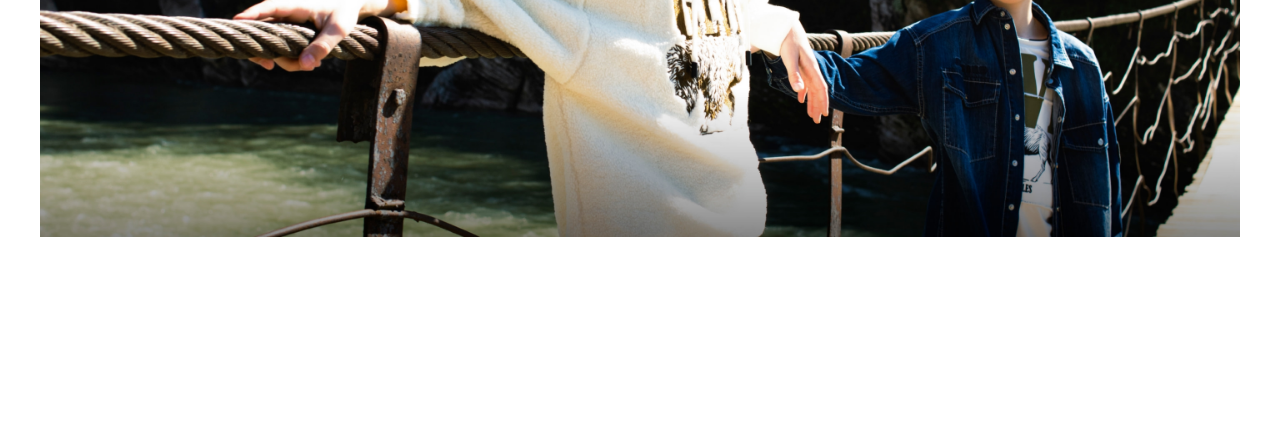
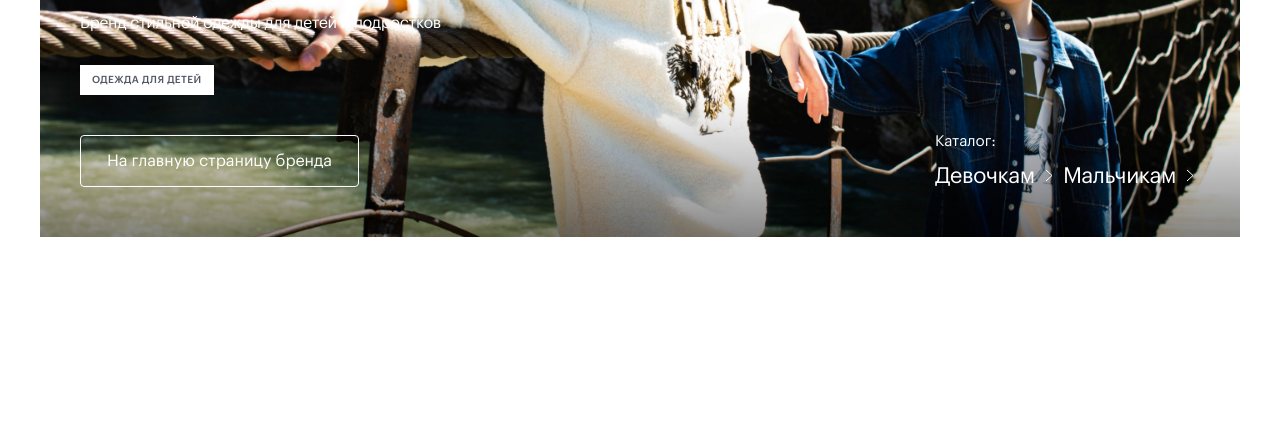
Before and after one commit to serge-mur/glvr-main, a plain HTML site: page index.html in a window 1280 px wide. Shown: the part 366-800 px from the top of the page. Drawn offline with Linux system fonts and the light colour scheme.

Commit message:
add content structure

```diff
--- a/css/style.css
+++ b/css/style.css
@@ -40,10 +40,66 @@ body {
 }
 .slide-content__wrapper {
     position: absolute;
-    top: 0;
-    left: 0;
-    right: 0;
-    bottom: 0;
+    /* top: 0; */
+    left: 40px;
+    right: 40px;
+    bottom: 50px;
+    display: flex;
+    justify-content: space-between;
+    align-items: flex-end;
+}
+.slide-content__logo {
+    display: block;
+    margin-bottom: 32px;
+}
+.slide-content__description {
+    color: #FFFFFF;
+    font-size: 16px;
+    font-weight: 400;
+    line-height: 19.2px;
+    letter-spacing: -0.02em;
+    margin-bottom: 32px;
+}
+.slide-content__label {
+    display: inline-flex;
+    background-color: #FFFFFF;
+    color: #525665;
+    font-size: 10px;
+    font-weight: 500;
+    line-height: 11px;
+    letter-spacing: 0.04em;
+    text-transform: uppercase;
+    padding: 9.5px 12px;
+    margin-bottom: 40px;
+}
+.slide-content__link-bz {
+    display: inline-flex;
+    background-color: transparent;
+    color: #FFFFFF;
+    border: 1px solid #FFFFFF;
+    border-radius: 4px;
+    text-decoration: none;
+    font-size: 16px;
+    font-weight: 400;
+    line-height: 20px;
+    padding: 15px 26px;
+}
+.slide-content__text {
+    color: #FFFFFF;
+    font-size: 15px;
+    font-weight: 400;
+    line-height: 20px;
+    margin-bottom: 14px;
+}
+.slide-content__link {
+    color: #FFFFFF;
+    text-decoration: none;
+    font-size: 22px;
+    font-weight: 400;
+    line-height: 20px;
+    letter-spacing: -0.02em;
+    background: url(../img/arrow_next_link.svg) no-repeat center right;
+    padding-right: 24px;
 }
 
 /* thumbs */
--- a/index.html
+++ b/index.html
@@ -43,7 +43,22 @@
                             <source media="(min-width: 576px)" srcset="img/gulliver_main_aw24-25-01_991.jpg">
                             <img class="slide-content__img" src="img/gulliver_main_aw24-25-01_575.jpg" alt="Gulliver">
                         </picture>
-                        <div class="slide-content__wrapper">123</div>
+                        <div class="slide-content__wrapper">
+                            <div class="slide-content__left">
+                                <img src="img/gulliver_logo_content.svg" class="slide-content__logo" alt="Gulliver">
+                                <div class="slide-content__description">Бренд стильной одежды для детей и подростков</div>
+                                <div><div class="slide-content__label">Одежда для детей</div></div>
+                                <div><a class="slide-content__link-bz" href="#">На главную страницу бренда</a></div>
+                            </div>
+                            <div class="slide-content__right">
+                                <div class="slide-content__text">Каталог:</div>
+                                <div>
+                                    <a class="slide-content__link" href="#">Девочкам</a>
+                                    <a class="slide-content__link" href="#">Мальчикам</a>
+                                </div>
+                            </div>
+
+                        </div>
                     </div>
                     <div class="swiper-slide slide-content">
                         <picture>
```
Also changed, not shown: img/arrow_next_button.svg (added), img/arrow_next_link.svg (added), img/gulliver_logo_content.svg (added).
